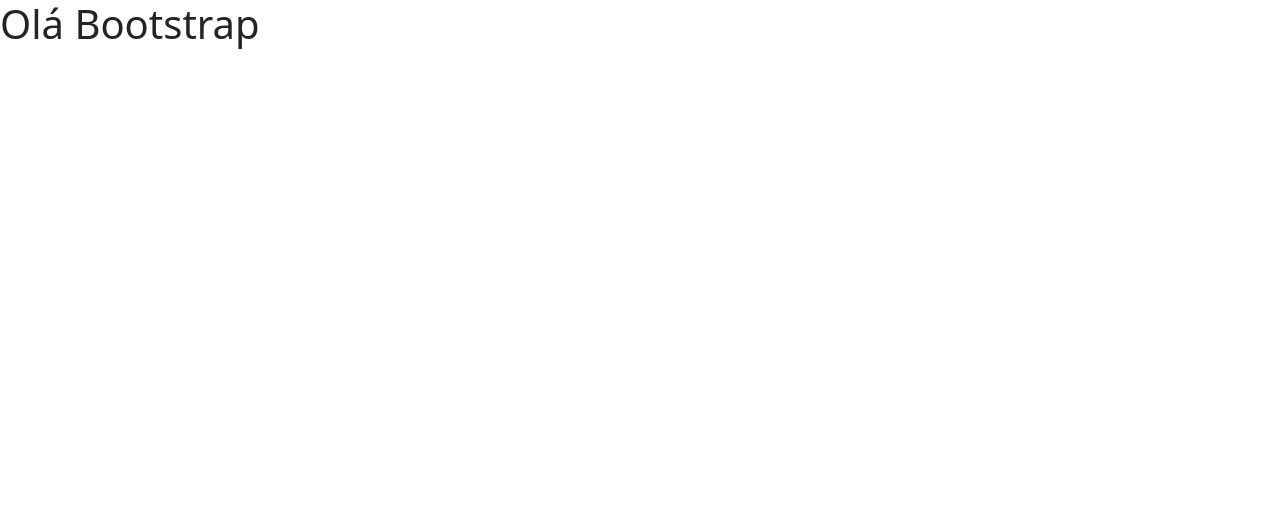
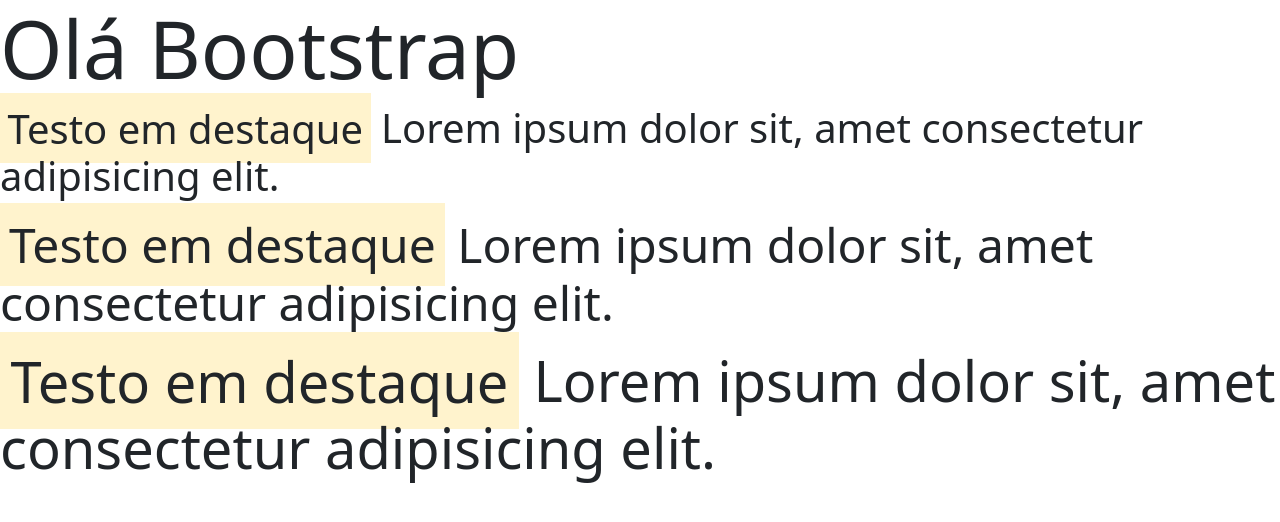
Before and after one commit to arturvas/bootstrap, a plain HTML site: page index.html in a window 1280 px wide. Drawn offline with nearby package versions, Linux system fonts and the light colour scheme.

Commit message:
tipografia

```diff
--- a/index.html
+++ b/index.html
@@ -10,6 +10,18 @@
     />
   </head>
   <body>
-    <h1>Olá Bootstrap</h1>
+    <h1 class="display-1">Olá Bootstrap</h1>
+    <p class="display-6">
+      <mark>Testo em destaque</mark> Lorem ipsum dolor sit, amet consectetur
+      adipisicing elit.
+    </p>
+    <p class="display-5">
+      <mark>Testo em destaque</mark> Lorem ipsum dolor sit, amet consectetur
+      adipisicing elit.
+    </p>
+    <p class="display-4">
+      <mark>Testo em destaque</mark> Lorem ipsum dolor sit, amet consectetur
+      adipisicing elit.
+    </p>
   </body>
 </html>
```
